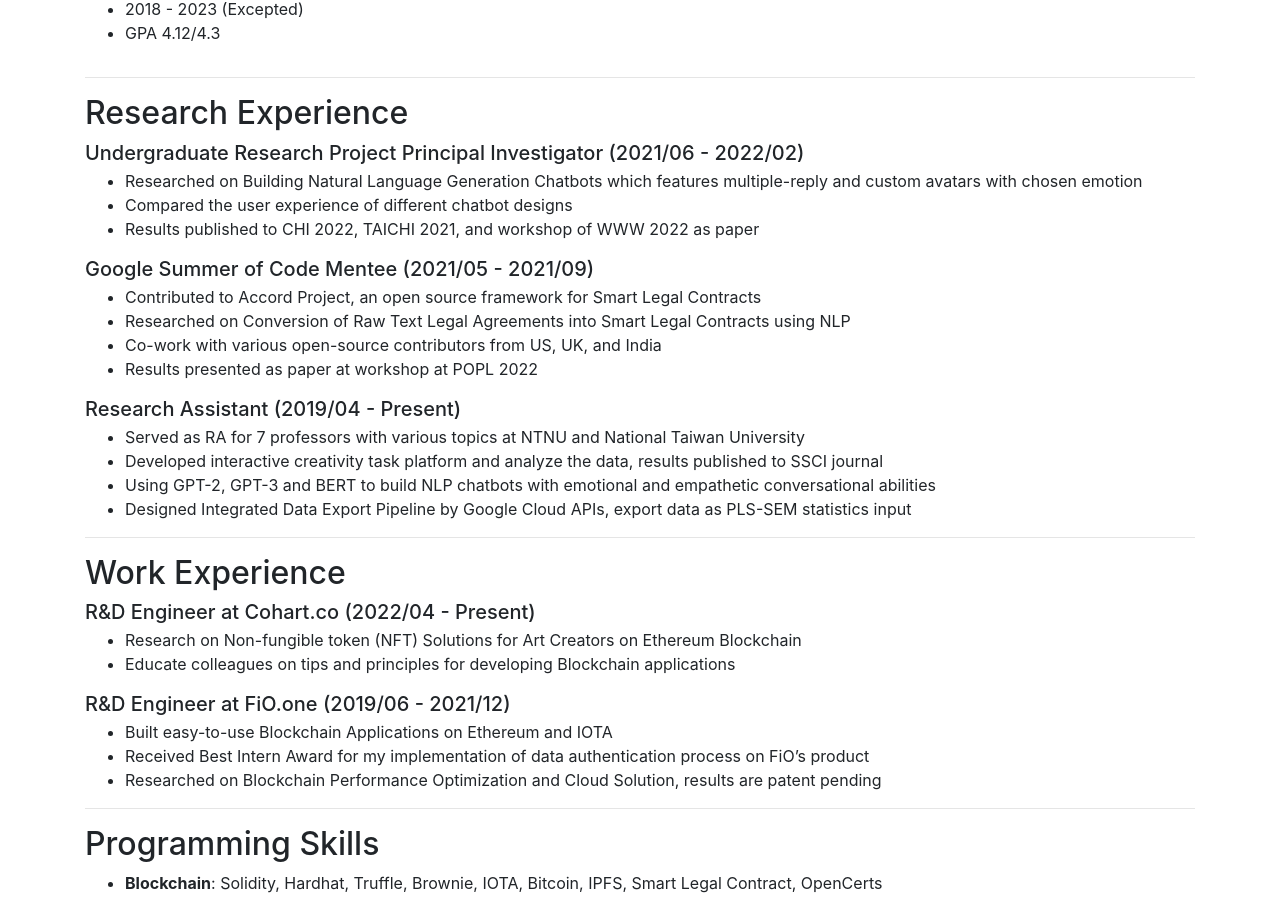
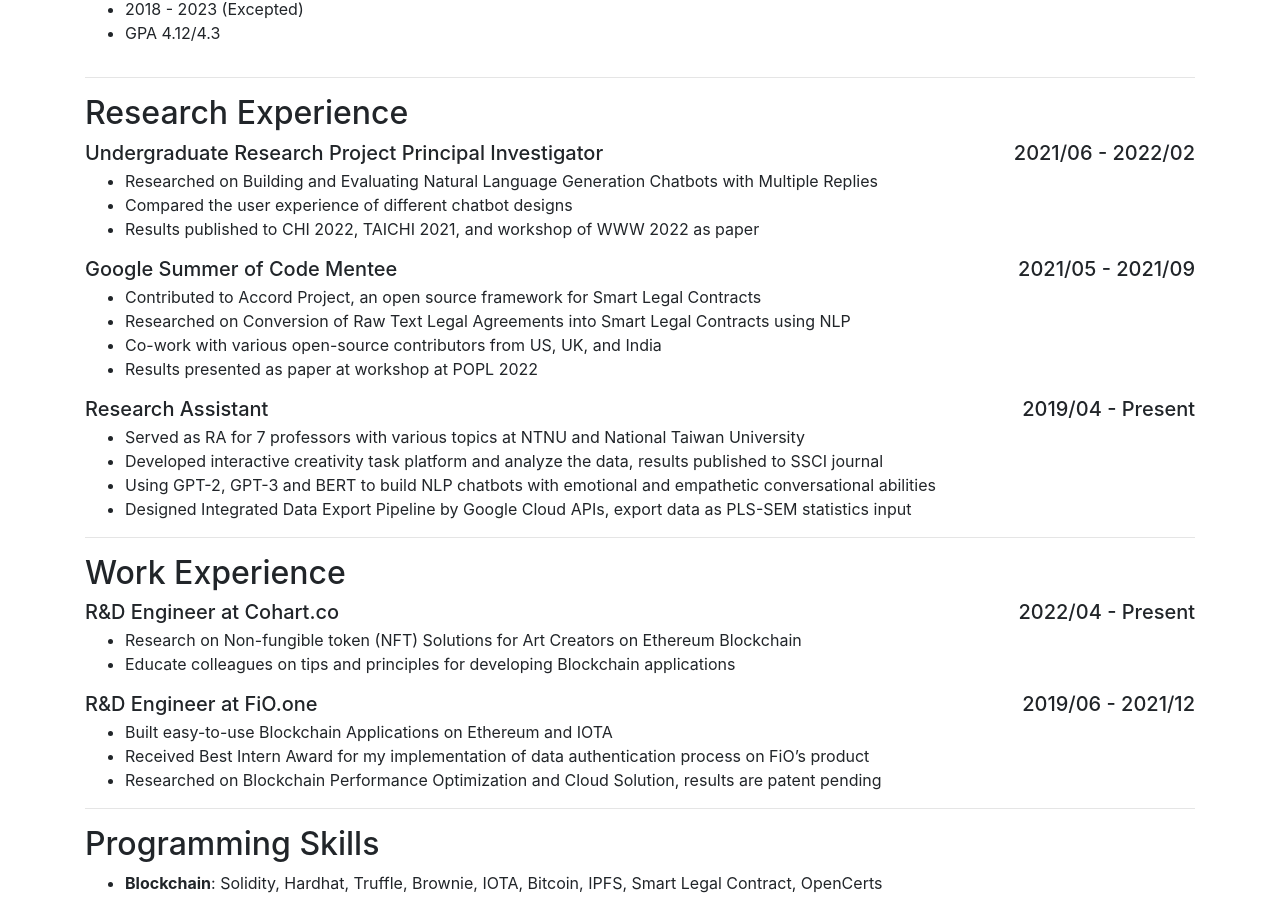
Before and after one commit to EasonC13/CV_Academic, a Nuxt app: page / in a window 1280 px wide. Shown: the part 732-1630 px from the top of the page. Built offline with nearby package versions, Linux system fonts and the light colour scheme.

Commit message:
feat: dates float right
Signed-off-by: EasonC13 <gtes9950406@gmail.com>

```diff
--- a/components/ResearchExp.vue
+++ b/components/ResearchExp.vue
@@ -2,18 +2,20 @@
   <div class="">
     <h2>Research Experience</h2>
     <div>
-      <h3 class="h5 mb-1">
-        Undergraduate Research Project Principal Investigator (2021/06 - 2022/02)
+      <h3 class="h5 mb-1 clearfix">
+        <span class="float-left">Undergraduate Research Project Principal Investigator</span>
+        <span class="float-right">2021/06 - 2022/02</span>
       </h3>
       <ul>
-        <li>Researched on Building Natural Language Generation Chatbots which features multiple-reply and custom avatars with chosen emotion</li>
+        <li>Researched on Building and Evaluating Natural Language Generation Chatbots with Multiple Replies</li>
         <li>Compared the user experience of different chatbot designs</li>
         <li>Results published to CHI 2022, TAICHI 2021, and workshop of WWW 2022 as paper</li>
       </ul>
     </div>
     <div>
-      <h3 class="h5 mb-1">
-        Google Summer of Code Mentee (2021/05 - 2021/09)
+      <h3 class="h5 mb-1 clearfix">
+        <span class="float-left">Google Summer of Code Mentee</span>
+        <span class="float-right">2021/05 - 2021/09</span>
       </h3>
       <ul>
         <li>Contributed to Accord Project, an open source framework for Smart Legal Contracts</li>
@@ -22,9 +24,10 @@
         <li>Results presented as paper at workshop at POPL 2022</li>
       </ul>
     </div>
-        <div>
-      <h3 class="h5 mb-1">
-        Research Assistant (2019/04 - Present)
+    <div>
+      <h3 class="h5 mb-1 clearfix">
+        <span class="float-left">Research Assistant</span>
+        <span class="float-right">2019/04 - Present</span>
       </h3>
       <ul>
         <li>Served as RA for 7 professors with various topics at NTNU and National Taiwan University</li>
--- a/components/WorkExp.vue
+++ b/components/WorkExp.vue
@@ -2,8 +2,9 @@
   <div class="">
     <h2>Work Experience</h2>
     <div>
-      <h3 class="h5 mb-1">
-        R&D Engineer at Cohart.co (2022/04 - Present)
+      <h3 class="h5 mb-1 clearfix">
+        <span class="float-left">R&D Engineer at Cohart.co</span>
+        <span class="float-right">2022/04 - Present</span>
       </h3>
       <ul>
         <li>Research on Non-fungible token (NFT) Solutions for Art Creators on Ethereum Blockchain</li>
@@ -11,8 +12,9 @@
       </ul>
     </div>
     <div>
-      <h3 class="h5 mb-1">
-        R&D Engineer at FiO.one (2019/06 - 2021/12)
+      <h3 class="h5 mb-1 clearfix">
+        <span class="float-left">R&D Engineer at FiO.one</span>
+        <span class="float-right">2019/06 - 2021/12</span>
       </h3>
       <ul>
         <li>Built easy-to-use Blockchain Applications on Ethereum and IOTA</li>
```
